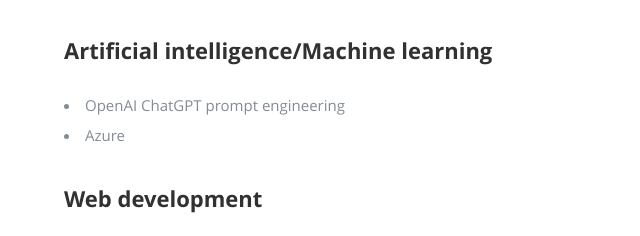
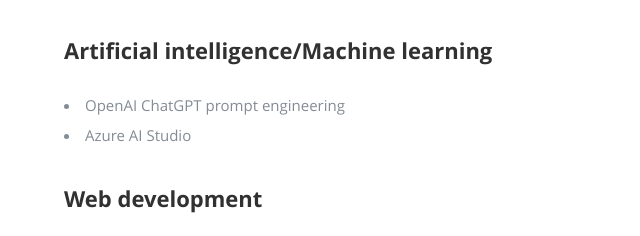
Before and after one commit to mphhohku/azure-resume, a plain HTML site: page frontend/index.html in a window 1280 px wide. Shown: the part 3429-3665 px from the top of the page, 341-981 px from the left. Drawn offline with nearby package versions, Linux system fonts and the light colour scheme; no server answers.

Commit message:
update html

```diff
--- a/frontend/index.html
+++ b/frontend/index.html
@@ -307,7 +307,7 @@
                   <h3>Artificial intelligence/Machine learning</h3>
                      <p>
                      <li>OpenAI ChatGPT prompt engineering</li>
-                     <li>Azure</li>
+                     <li>Azure AI Studio</li>
                      </p>
                </div>
 
```
